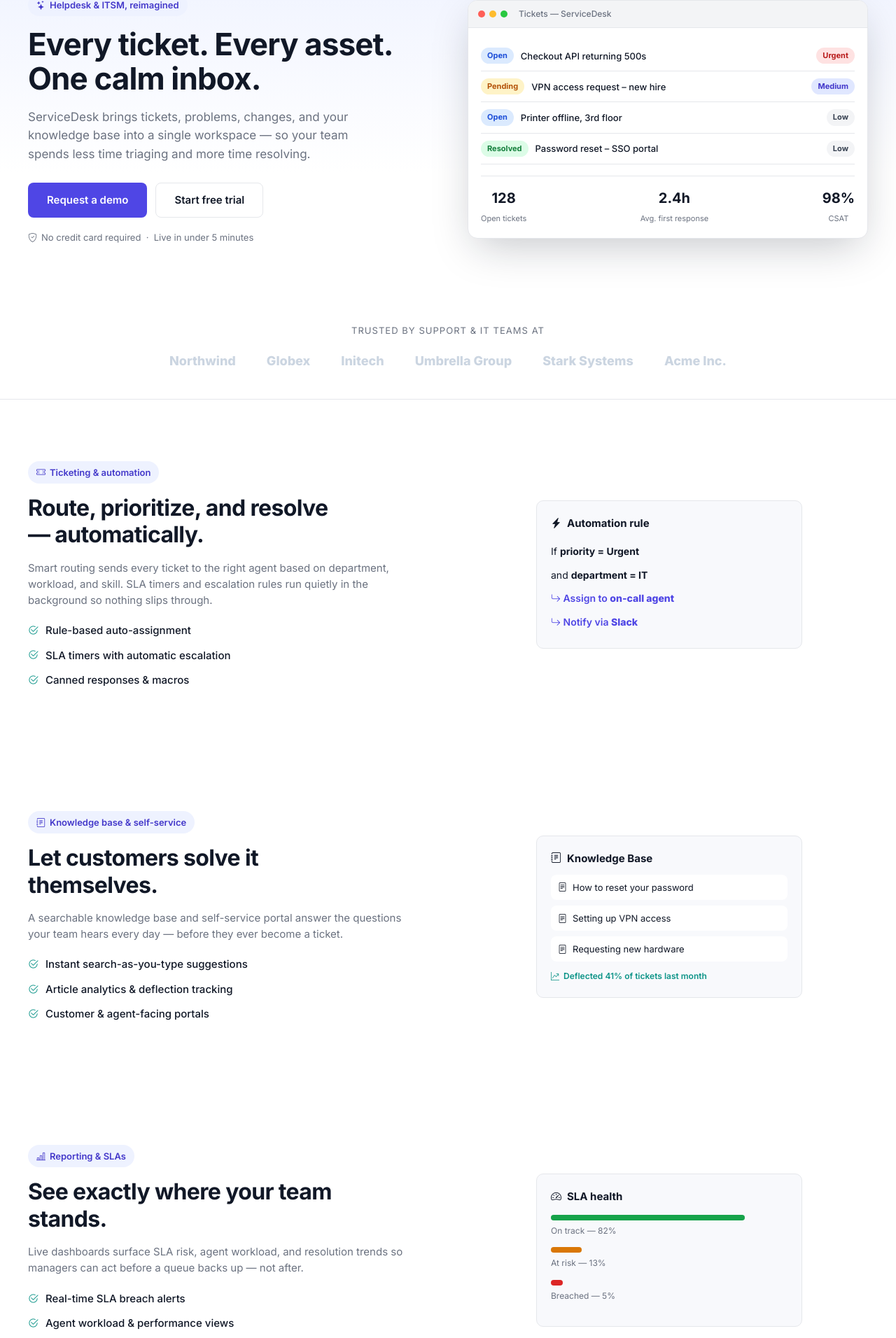
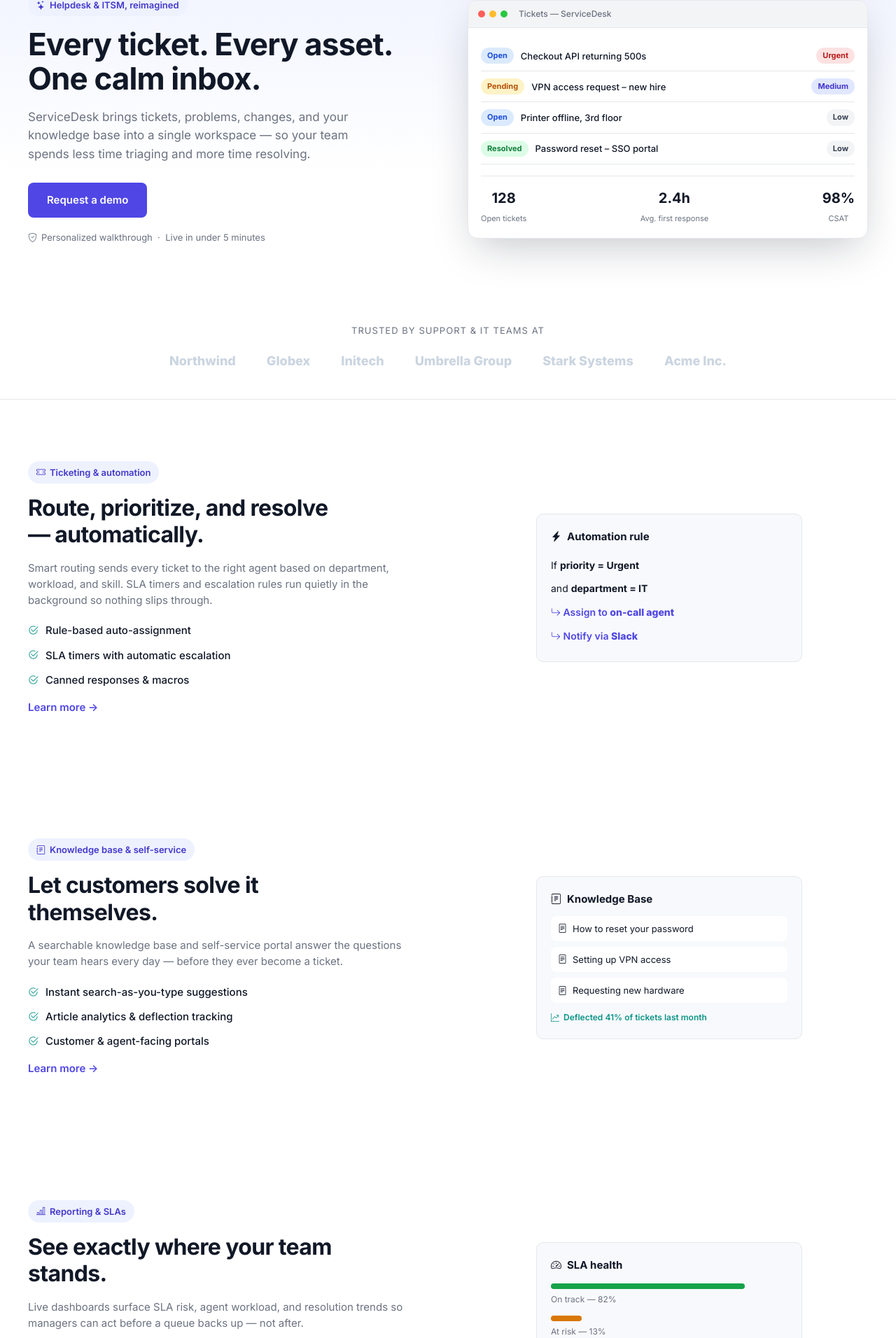
Before and after one commit to mhagerty-heap/serviceDeskNew, a Node server app: page / in a window 1280 px wide. Shown: the part 153-2065 px from the top of the page at 70% size. Run offline with Node 20, Linux system fonts and the light colour scheme; data comes from the database, SQL or seed files in the repository; some libraries are stand-ins or nearby versions.

Commit message:
Add homepage section links to /features anchors and split hero/final CTAs
Hero keeps only Request a demo; final CTA keeps only Start free trial.
Adds section-link-* ids and section-* container ids for zoning.

🤖 Generated with [Claude Code](https://claude.com/claude-code)

```diff
--- a/public/css/style.css
+++ b/public/css/style.css
@@ -323,3 +323,9 @@ ul { padding: 0; margin: 0; list-style: none; }
   .sd-showcase-sidebar { display: flex; overflow-x: auto; }
   .sd-admin-sidebar { display: none; }
 }
+
+/* ---- SECTION "LEARN MORE" LINKS ---- */
+.sd-learn-more { display: inline-block; margin-top: 16px; font-weight: 600; color: var(--primary); }
+.sd-learn-more:hover { color: var(--primary-dark); text-decoration: underline; }
+.sd-section-link-row { margin-top: 28px; text-align: center; }
+main [id] { scroll-margin-top: 72px; }
--- a/views/index.ejs
+++ b/views/index.ejs
@@ -4,12 +4,12 @@
   <%- include('partials/flash') %>
   <%- include('partials/home-hero') %>
   <%- include('partials/home-logos') %>
-  <%- include('partials/home-feature-1') %>
-  <%- include('partials/home-feature-2') %>
-  <%- include('partials/home-feature-3') %>
-  <%- include('partials/home-screenshot') %>
+  <%- include('partials/home-feature-1', { homeLinks: true }) %>
+  <%- include('partials/home-feature-2', { homeLinks: true }) %>
+  <%- include('partials/home-feature-3', { homeLinks: true }) %>
+  <%- include('partials/home-screenshot', { homeLinks: true }) %>
   <%- include('partials/home-testimonials') %>
-  <%- include('partials/home-integrations') %>
+  <%- include('partials/home-integrations', { homeLinks: true }) %>
   <%- include('partials/home-pricing-teaser') %>
   <%- include('partials/home-cta') %>
 </main>
--- a/views/partials/home-cta.ejs
+++ b/views/partials/home-cta.ejs
@@ -1,10 +1,9 @@
 <section class="sd-final-cta">
   <div class="sd-final-cta-inner">
     <h2>Ready to close tickets faster?</h2>
-    <p>See ServiceDesk running on your own workflows in a 20-minute walkthrough.</p>
+    <p>Start your free trial &mdash; no credit card required, live in under 5 minutes.</p>
     <div class="sd-hero-actions sd-final-cta-actions">
-      <a id="final-cta-demo" href="/contact" class="btn btn-sd-primary btn-lg">Request a demo</a>
-      <a id="final-cta-trial" href="/register" class="btn btn-sd-ghost btn-lg">Start free trial</a>
+      <a id="final-cta-trial" href="/register" class="btn btn-sd-primary btn-lg">Start free trial</a>
     </div>
   </div>
 </section>
--- a/views/partials/home-feature-1.ejs
+++ b/views/partials/home-feature-1.ejs
@@ -1,4 +1,4 @@
-<section class="sd-feature">
+<section id="section-ticketing" class="sd-feature">
   <div class="sd-feature-inner">
     <div class="sd-feature-copy">
       <span class="sd-eyebrow"><i class="bi bi-ticket-perforated"></i> Ticketing &amp; automation</span>
@@ -13,6 +13,7 @@
         <li><i class="bi bi-check2-circle"></i> SLA timers with automatic escalation</li>
         <li><i class="bi bi-check2-circle"></i> Canned responses &amp; macros</li>
       </ul>
+      <% if (typeof homeLinks !== "undefined" && homeLinks) { %><a id="section-link-ticketing" href="/features#ticketing" class="sd-learn-more">Learn more &rarr;</a><% } %>
     </div>
     <div class="sd-feature-visual">
       <div class="sd-mini-card">
--- a/views/partials/home-feature-2.ejs
+++ b/views/partials/home-feature-2.ejs
@@ -1,4 +1,4 @@
-<section class="sd-feature sd-feature-reverse">
+<section id="section-kb" class="sd-feature sd-feature-reverse">
   <div class="sd-feature-inner">
     <div class="sd-feature-visual">
       <div class="sd-mini-card sd-mini-card-kb">
@@ -21,6 +21,7 @@
         <li><i class="bi bi-check2-circle"></i> Article analytics &amp; deflection tracking</li>
         <li><i class="bi bi-check2-circle"></i> Customer &amp; agent-facing portals</li>
       </ul>
+      <% if (typeof homeLinks !== "undefined" && homeLinks) { %><a id="section-link-kb" href="/features#knowledge-base" class="sd-learn-more">Learn more &rarr;</a><% } %>
     </div>
   </div>
 </section>
--- a/views/partials/home-feature-3.ejs
+++ b/views/partials/home-feature-3.ejs
@@ -1,4 +1,4 @@
-<section class="sd-feature">
+<section id="section-reporting" class="sd-feature">
   <div class="sd-feature-inner">
     <div class="sd-feature-copy">
       <span class="sd-eyebrow"><i class="bi bi-bar-chart-line"></i> Reporting &amp; SLAs</span>
@@ -12,6 +12,7 @@
         <li><i class="bi bi-check2-circle"></i> Agent workload &amp; performance views</li>
         <li><i class="bi bi-check2-circle"></i> Custom reports, exportable anytime</li>
       </ul>
+      <% if (typeof homeLinks !== "undefined" && homeLinks) { %><a id="section-link-reporting" href="/features#reporting" class="sd-learn-more">Learn more &rarr;</a><% } %>
     </div>
     <div class="sd-feature-visual">
       <div class="sd-mini-card sd-mini-card-chart">
--- a/views/partials/home-hero.ejs
+++ b/views/partials/home-hero.ejs
@@ -10,10 +10,9 @@
       </p>
       <div class="sd-hero-actions">
         <a id="hero-cta-demo" href="/contact" class="btn btn-sd-primary btn-lg">Request a demo</a>
-        <a id="hero-cta-trial" href="/register" class="btn btn-sd-outline btn-lg">Start free trial</a>
       </div>
       <div class="sd-hero-meta">
-        <i class="bi bi-shield-check"></i> No credit card required &nbsp;&middot;&nbsp; Live in under 5 minutes
+        <i class="bi bi-shield-check"></i> Personalized walkthrough &nbsp;&middot;&nbsp; Live in under 5 minutes
       </div>
     </div>
 
--- a/views/partials/home-integrations.ejs
+++ b/views/partials/home-integrations.ejs
@@ -1,4 +1,4 @@
-<section class="sd-integrations">
+<section id="section-integrations" class="sd-integrations">
   <div class="sd-integrations-inner">
     <span class="sd-eyebrow sd-eyebrow-center"><i class="bi bi-puzzle"></i> Integrations</span>
     <h2 class="sd-showcase-title">Works with the tools you already use.</h2>
@@ -11,5 +11,6 @@
       <div class="sd-integration-chip"><i class="bi bi-envelope"></i> Gmail</div>
       <div class="sd-integration-chip"><i class="bi bi-code-square"></i> API &amp; Webhooks</div>
     </div>
+    <div class="sd-section-link-row"><% if (typeof homeLinks !== "undefined" && homeLinks) { %><a id="section-link-integrations" href="/features#integrations" class="sd-learn-more">Learn more &rarr;</a><% } %></div>
   </div>
 </section>
--- a/views/partials/home-pricing-teaser.ejs
+++ b/views/partials/home-pricing-teaser.ejs
@@ -1,4 +1,4 @@
-<section class="sd-pricing-teaser">
+<section id="section-pricing" class="sd-pricing-teaser">
   <div class="sd-pricing-teaser-inner">
     <span class="sd-eyebrow sd-eyebrow-center"><i class="bi bi-tags"></i> Pricing</span>
     <h2 class="sd-showcase-title">Simple plans that grow with your team.</h2>
@@ -25,7 +25,7 @@
       </div>
     </div>
     <div class="sd-pricing-teaser-cta">
-      <a id="pricing-teaser-see-plans" href="/pricing" class="btn btn-sd-outline">See full plan details</a>
+      <a id="section-link-pricing" href="/pricing" class="btn btn-sd-outline">See full plan details</a>
     </div>
   </div>
 </section>
--- a/views/partials/home-screenshot.ejs
+++ b/views/partials/home-screenshot.ejs
@@ -1,4 +1,4 @@
-<section class="sd-showcase">
+<section id="section-workspace" class="sd-showcase">
   <div class="sd-showcase-inner">
     <span class="sd-eyebrow sd-eyebrow-center"><i class="bi bi-display"></i> Inside ServiceDesk</span>
     <h2 class="sd-showcase-title">One workspace for tickets, problems, and changes.</h2>
@@ -33,5 +33,6 @@
         </div>
       </div>
     </div>
+    <div class="sd-section-link-row"><% if (typeof homeLinks !== "undefined" && homeLinks) { %><a id="section-link-workspace" href="/features#workspace" class="sd-learn-more">Learn more &rarr;</a><% } %></div>
   </div>
 </section>
--- a/views/partials/home-testimonials.ejs
+++ b/views/partials/home-testimonials.ejs
@@ -1,4 +1,4 @@
-<section class="sd-testimonials">
+<section id="section-customers" class="sd-testimonials">
   <div class="sd-testimonials-inner">
     <span class="sd-eyebrow sd-eyebrow-center"><i class="bi bi-chat-quote"></i> Customers</span>
     <h2 class="sd-showcase-title">Teams switch to ServiceDesk and don't look back.</h2>
```
Also changed, not shown: views/features.ejs (+7 -4 lines).
